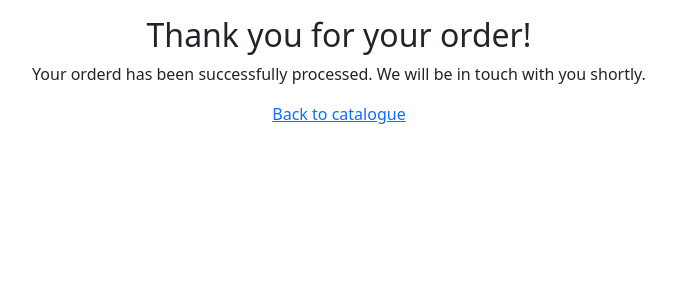
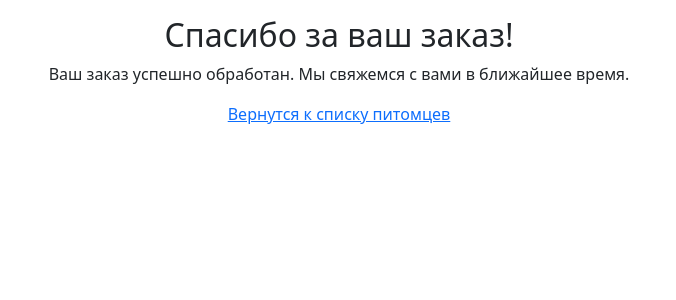
Before and after one commit to elyalkov/my-pet-project-django, a Django app: template first_pet/orders/templates/orders/order_success.html in a window 1280 px wide. Shown: the part 75-375 px from the top of the page, without its empty margins (301-977 px from the left). Run offline with Django 4.2, Linux system fonts and the light colour scheme; the template is opened without the code that fills it, so the values that code supplies are empty.

```diff
--- a/first_pet/orders/templates/orders/order_success.html
+++ b/first_pet/orders/templates/orders/order_success.html
@@ -5,8 +5,8 @@
 
 {% block content %}
     <div class="success-order-page text-center">
-        <h2>Thank you for your order!</h2>
-        <p>Your orderd has been successfully processed. We will be in touch with you shortly.</p>
-        <a href="{% url 'main:catalog' %}">Back to catalogue</a>
+        <h2>Спасибо за ваш заказ!</h2>
+        <p>Ваш заказ успешно обработан. Мы свяжемся с вами в ближайшее время.</p>
+        <a href="{% url 'main:product_list' %}">Вернутся к списку питомцев</a>
     </div>
 {% endblock content %}
--- a/first_pet/orders/views.py
+++ b/first_pet/orders/views.py
@@ -34,11 +34,9 @@ def order_create(request):
             order.save()
 
             for item in cart:
-                #size_instance = Category.objects.get(name=item['size'])
                 OrderItem.objects.create(
                     order=order,
                     product_item=item['product'],
-                    #size=size_instance,
                     quantity=item['quantity'],
                     total_price=item['total_price'],
                 )
@@ -90,7 +88,7 @@ def order_create(request):
 
 
 @login_required(login_url='/users/login') #уделаени корзины, если заказ успешно оформлен
-def order_success(request, order_id):
+def order_success(request):
     cart = Cart(request)
     cart.clear()
     return render(request, 'orders/order_success.html')
```
